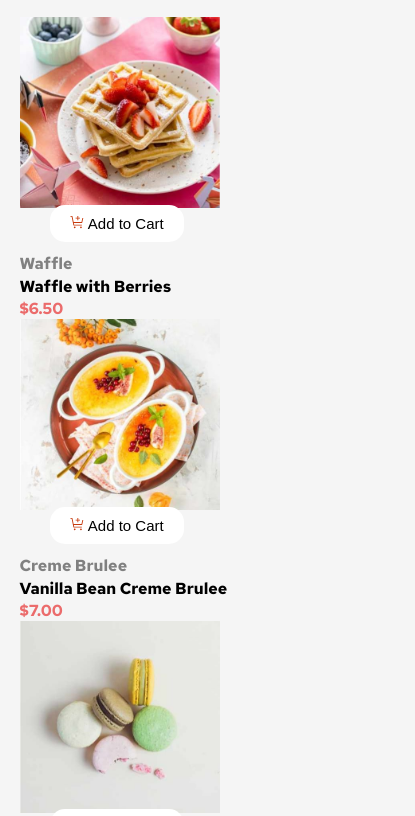
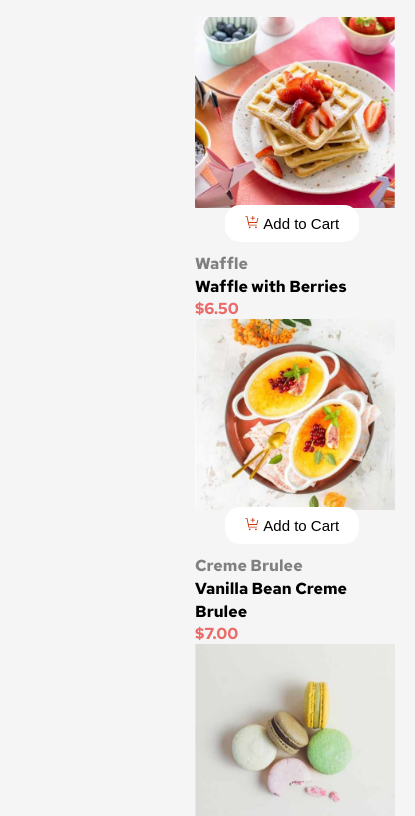
Before and after one commit to Kaola-d/Shopping-Cart, a plain HTML site: page index.html in a window 390 px wide. Shown: the part 46-862 px from the top of the page, 415 px wide, since content can reach past the window. Drawn offline with Linux system fonts and the light colour scheme.

Commit message:
Update style.css

```diff
--- a/style.css
+++ b/style.css
@@ -283,7 +283,7 @@ img{
 
     .productRow{
 
-        margin-left: -20px;
+        margin-left: 200px;
     }
 
     .grandfather{
```
